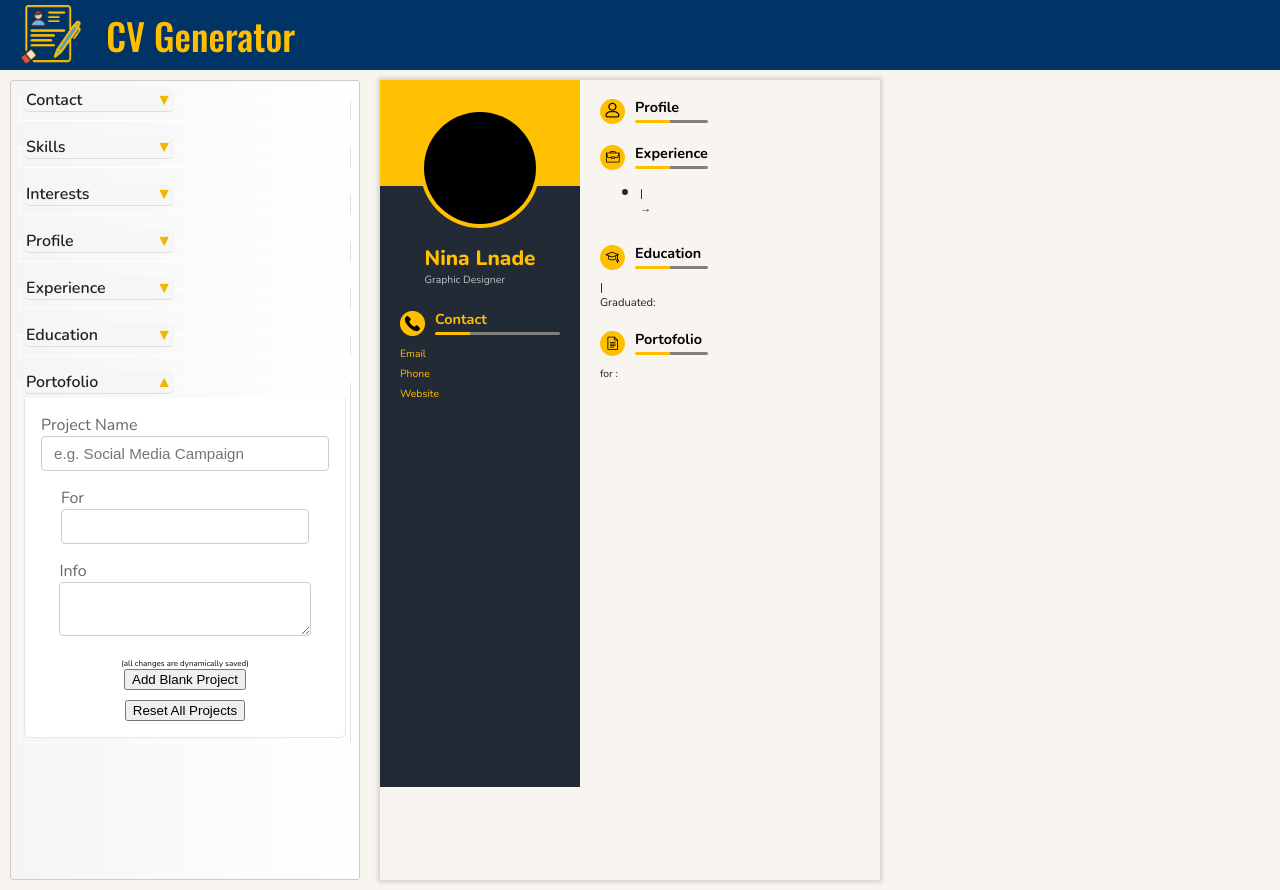
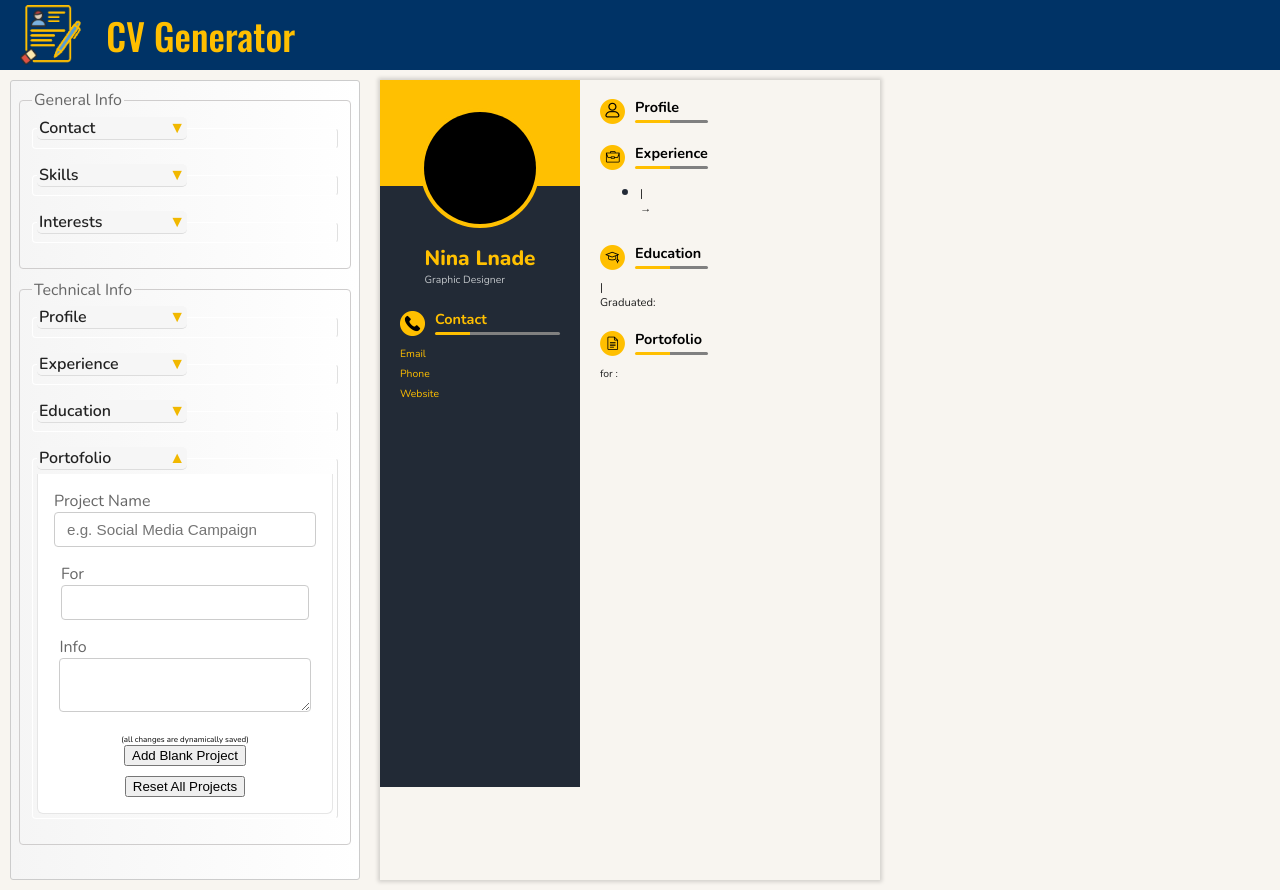
Before and after one commit to ThomasGhali/cv-generator, a React (Vite) app: page / in a window 1280 px wide. Built offline with nearby package versions, Linux system fonts and the light colour scheme.

Commit message:
fix: code issue caused rendering problems

```diff
--- a/src/components/Form/Form.css
+++ b/src/components/Form/Form.css
@@ -126,6 +126,8 @@ input[type="range"]::-webkit-slider-thumb {
   color: black;
 }
 
-/* ==========================
-  EXPERIENCE SECTIONS STYLES
-========================== */
+fieldset {
+  border: 1px solid rgb(207, 205, 205);
+  border-radius: 4px;
+  margin-bottom: 10px;
+}
--- a/src/components/Form/Form.jsx
+++ b/src/components/Form/Form.jsx
@@ -155,6 +155,8 @@ export default function Form({
   return (
     <>
       <form action="">
+        <fieldset>
+          <legend>General Info</legend>
             <FormSection
               name="Contact"
             >
@@ -163,27 +165,24 @@ export default function Form({
                 type="email"
                 name="email"
                 id="email"
-            onChange={setEmail}
+                onChange={(e) => setEmail(e.target.value)}
               />
-
               <label htmlFor="phone">Phone </label>
               <input
                 type="tel"
                 placeholder="+1 234 567 890"
                 name="phone"
                 id="phone"
-            onChange={setPhone}
+                onChange={(e) => setPhone(e.target.value)}
               />
               <label htmlFor="website">Website </label>
               <input
                 type="url"
                 name="website"
                 id="website"
-            onChange={setWebsite}
+                onChange={(e) => setWebsite(e.target.value)}
               />
-
             </FormSection>
-
             <FormSection
               name="Skills"
             >
@@ -191,7 +190,6 @@ export default function Form({
               <button className='down-margin' type="button" onClick={handleSkillBtn}>Add skill</button>
               <button type="button" onClick={() => setSkills([])}>Reset Skills</button>
             </FormSection>
-
             <FormSection
               name="Interests"
             >
@@ -202,19 +200,21 @@ export default function Form({
                 id="interests"
                 placeholder='e.g. Minimalist Art'
                 value={interestInput}
-            onChange={setInterestInput}
+                onChange={(e) => setInterestInput(e.target.value)}
               />
               <button type="button" className='down-margin' onClick={handleAddInterestsBtn}>Add an interest</button>
               <button type="button" onClick={handleResetInterestsBtn}>Reset interests</button>
             </FormSection>
+        </fieldset>
 
+        <fieldset>
+          <legend>Technical Info</legend>
           <FormSection
             name="Profile"
           >
-          <textarea onChange={setProfileDescription}></textarea>
+            <textarea onChange={(e) => setProfileDescription(e.target.value)}></textarea>
             <p className='tiny-note'>(Saved automatically)</p>
           </FormSection>
-
           <FormSection
             name="Experience"
           >
@@ -287,7 +287,6 @@ export default function Form({
               Reset All Experiences
             </button>
           </FormSection>
-
           <FormSection
             name="Education"
           >
@@ -329,7 +328,6 @@ export default function Form({
               />
             </label>
           </FormSection>
-
           <FormSection
             name="Portofolio"
             demo={true}
@@ -374,8 +372,8 @@ export default function Form({
             >
               Reset All Projects
             </button>
-
           </FormSection>
+        </fieldset>
       </form>
     </>
   )
```
Lines whose indentation alone changed are shown as unchanged.
